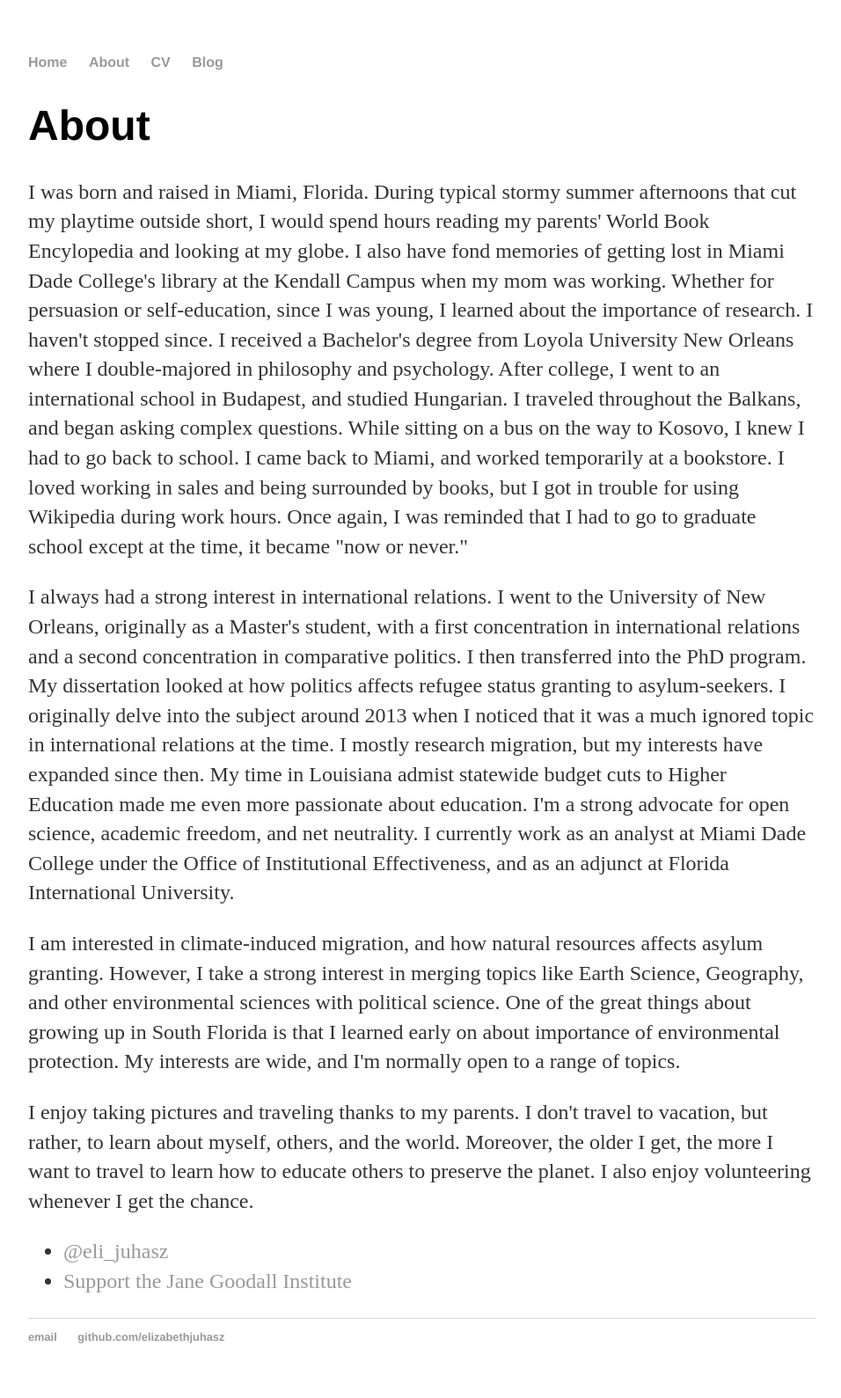
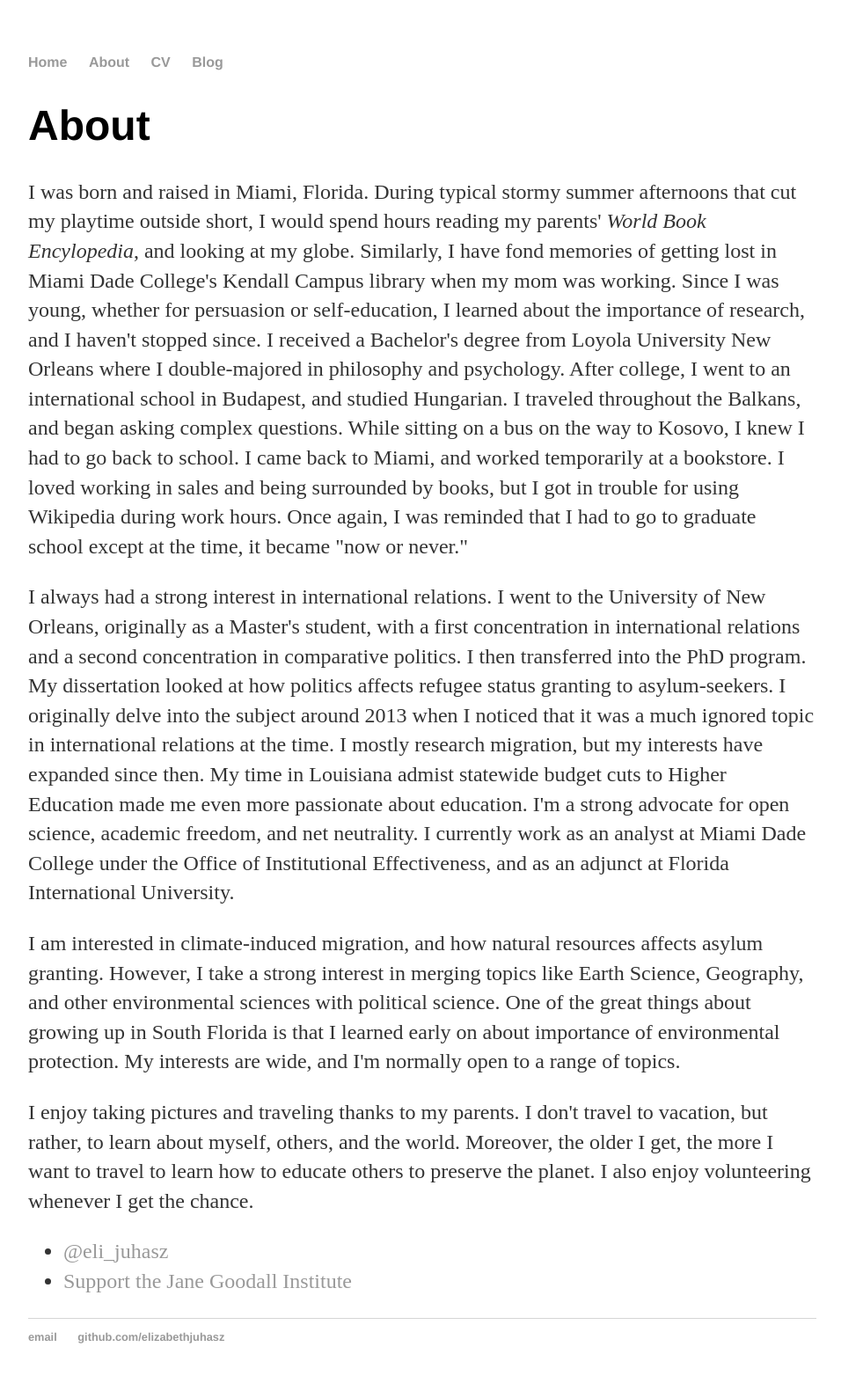
Before and after one commit to elizabethjuhasz/elizabethjuhasz.github.io, a Jekyll site: the page built from about/index.html, in a window 1280 px wide. Shown: the whole page at 88% size, without its empty margins (160-1116 px from the left). Built offline with Jekyll 4.4.1, drawn with Linux system fonts in a browser that asks for light colours.

Commit message:
Update index.html

```diff
--- a/about/index.html
+++ b/about/index.html
@@ -5,7 +5,7 @@ title: About Elizabeth Juhasz
 
 		<div class="about">
 			<h1>About</h1>
-			<p>I was born and raised in Miami, Florida. During typical stormy summer afternoons that cut my playtime outside short, I would spend hours reading my parents' World Book Encylopedia and looking at my globe. I also have fond memories of getting lost in Miami Dade College's library at the Kendall Campus when my mom was working. Whether for persuasion or self-education, since I was young, I learned about the importance of research. I haven't stopped since.
+			<p>I was born and raised in Miami, Florida. During typical stormy summer afternoons that cut my playtime outside short, I would spend hours reading my parents' <i>World Book Encylopedia</i>, and looking at my globe. Similarly, I have fond memories of getting lost in Miami Dade College's Kendall Campus library when my mom was working. Since I was young, whether for persuasion or self-education, I learned about the importance of research, and I haven't stopped since.
 		        I received a Bachelor's degree from Loyola University New Orleans where I double-majored in philosophy and psychology. After college, I went to an international school in Budapest, and studied Hungarian. I traveled throughout the Balkans, and began asking complex questions. While sitting on a bus on the way to Kosovo, I knew I had to go back to school. I came back to Miami, and worked temporarily at a bookstore. I loved working in sales and being surrounded by books, but I got in trouble for using Wikipedia during work hours. Once again, I was reminded that I had to go to graduate school except at the time, it became "now or never."</p>
 			<p>I always had a strong interest in international relations. I went to the University of New Orleans, originally as a Master's student, with a first concentration in international relations and a second concentration in comparative politics. I then transferred into the PhD program. My dissertation looked at how politics affects refugee status granting to asylum-seekers. I originally delve into the subject around 2013 when I noticed that it was a much ignored topic in international relations at the time. I mostly research migration, but my interests have expanded since then. My time in Louisiana admist statewide budget cuts to Higher Education made me even more passionate about education.
 			I'm a strong advocate for open science, academic freedom, and net neutrality. I currently work as an analyst at Miami Dade College under the Office of Institutional Effectiveness, and as an adjunct at Florida International University.</p>
```
